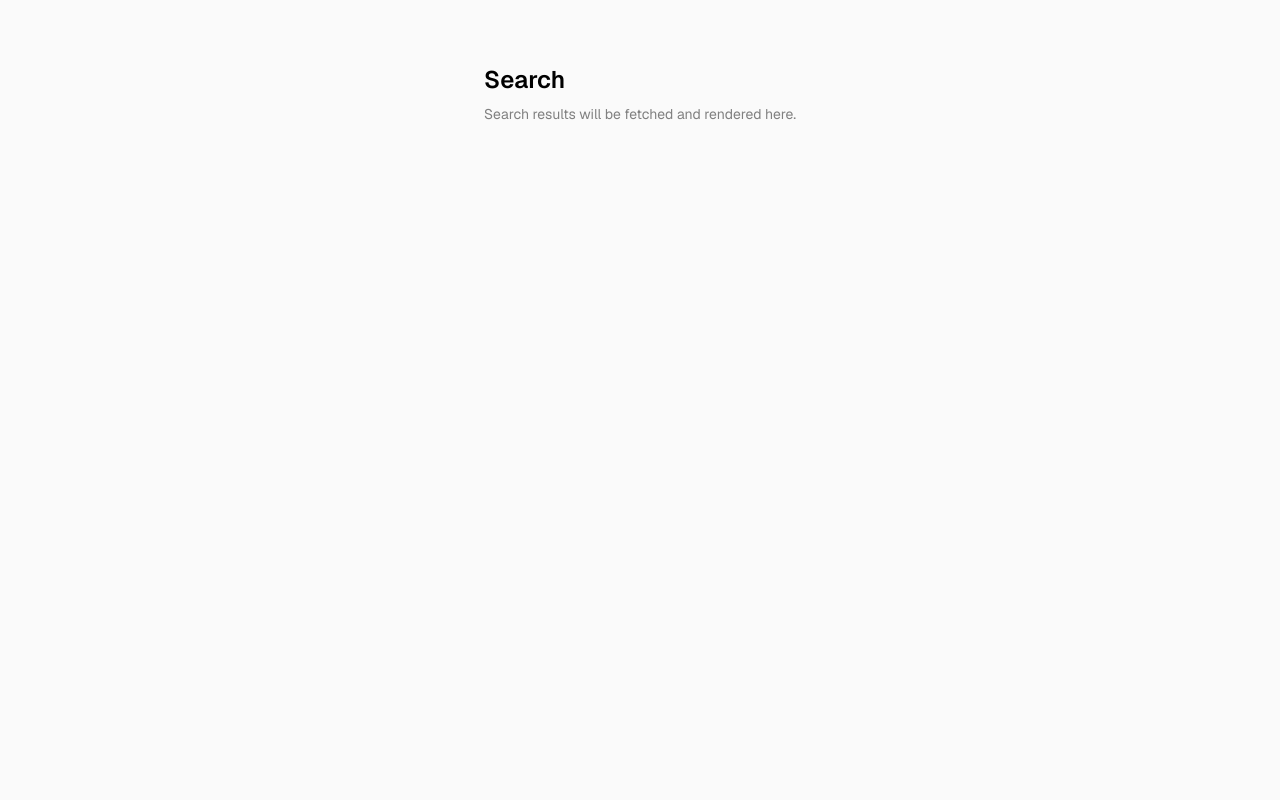
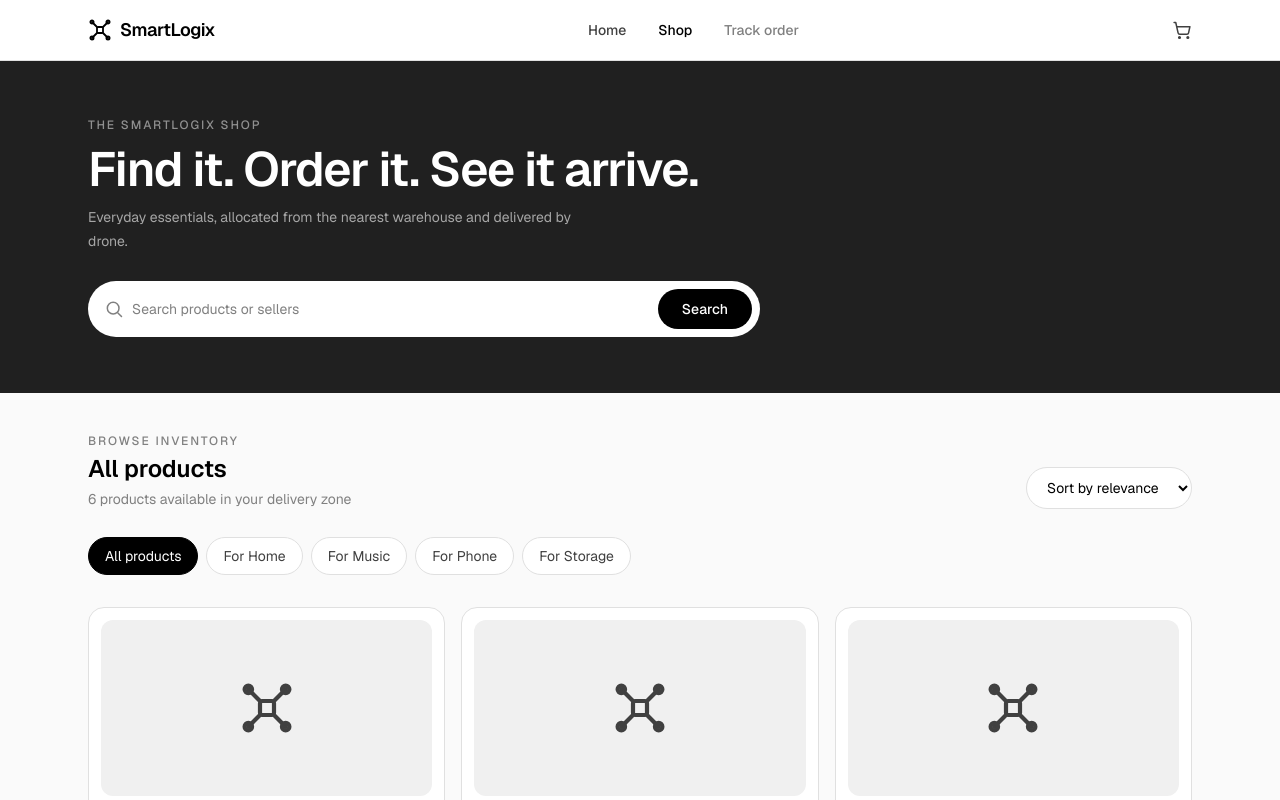
Before and after one commit to Janaka27/SmartLogix-Client, a Next.js app: page /search in a window 1280 px wide. Shown: the top 800 px of the page. Built offline with nearby package versions, Linux system fonts and the light colour scheme.

Commit message:
Search page

```diff
--- a/app/checkout/page.tsx
+++ b/app/checkout/page.tsx
@@ -61,8 +61,8 @@ function SectionCard({
   children: React.ReactNode;
 }) {
   return (
-    <section className="rounded-2xl border border-border bg-white p-6 shadow-sm">
-      <div className="flex items-center gap-3">
+    <section className="rounded-2xl border border-border bg-white p-4 shadow-sm sm:p-6">
+      <div className="flex items-start gap-3 sm:items-center">
         <div className="flex h-10 w-10 shrink-0 items-center justify-center rounded-full bg-charcoal text-white">
           {icon}
         </div>
@@ -270,7 +270,7 @@ export default function CheckoutPage() {
             </SectionCard>
           </div>
 
-          <aside className="w-full shrink-0 rounded-2xl border border-border bg-white p-6 shadow-sm lg:sticky lg:top-6 lg:w-80">
+          <aside className="w-full shrink-0 rounded-2xl border border-border bg-white p-4 shadow-sm sm:p-6 lg:sticky lg:top-6 lg:w-80">
             <h2 className="text-base font-semibold text-black">Order Summary</h2>
             <p className="mt-0.5 text-xs text-muted">{itemCount} item(s)</p>
 
--- a/app/page.tsx
+++ b/app/page.tsx
@@ -290,7 +290,7 @@ function Navbar({
   const router = useRouter();
   return (
     <header className="sticky top-0 z-30 border-b border-border bg-white/90 backdrop-blur">
-      <div className="mx-auto flex max-w-6xl items-center justify-between px-4 py-3 sm:px-6">
+      <div className="mx-auto flex max-w-6xl items-center justify-between gap-3 px-4 py-3 sm:px-6">
         <div className="flex items-center gap-2">
           <DroneIcon className="h-6 w-6 text-black" />
           <span className="text-lg font-semibold tracking-tight text-black">
@@ -303,14 +303,14 @@ function Navbar({
           <a href="#" className="hover:text-black">Track Order</a>
         </nav>
         <div className="flex items-center gap-3 sm:gap-4">
-          <button aria-label="Search" className="text-slate hover:text-black">
+          <button aria-label="Search" className="shrink-0 text-slate hover:text-black">
             <SearchIcon className="h-5 w-5" />
           </button>
 
           <button
             ref={cartButtonRef}
             aria-label="Cart"
-            className={`relative text-slate hover:text-black ${cartBump ? "animate-cart-bump" : ""}`}
+            className={`relative shrink-0 text-slate hover:text-black ${cartBump ? "animate-cart-bump" : ""}`}
           >
             <CartIcon className="h-5 w-5" />
             <span className="absolute -right-1.5 -top-1.5 flex h-4 w-4 items-center justify-center rounded-full bg-black text-[10px] text-white">
@@ -321,7 +321,7 @@ function Navbar({
           {isLoggedIn ? (
             <ProfileMenu onLogout={onLogout} />
           ) : (
-            <div className="flex items-center gap-3">
+            <div className="hidden items-center gap-3 sm:flex">
               <button
                 onClick={onSignIn}
                 className="rounded-full border border-border bg-white px-4 py-1.5 text-sm font-medium text-slate hover:text-black hover:bg-surface transition-colors"
@@ -355,7 +355,7 @@ function Hero({
         <DroneIcon className="absolute right-10 top-8 h-10 w-10 text-white/30 sm:right-24 sm:top-12" />
         <DroneIcon className="absolute left-10 bottom-10 h-6 w-6 text-white/20 sm:left-32" />
         <h1
-          className="absolute inset-0 flex select-none items-center justify-center overflow-hidden text-[5.5rem] font-extrabold leading-none text-transparent sm:text-[9rem]"
+          className="absolute inset-0 flex select-none items-center justify-center overflow-hidden text-6xl font-extrabold leading-none text-transparent sm:text-8xl md:text-[9rem]"
           style={{ WebkitTextStroke: "2px rgba(255,255,255,0.5)" }}
           aria-hidden
         >
--- a/app/search/page.tsx
+++ b/app/search/page.tsx
@@ -1,10 +1,116 @@
+"use client";
+
+import Link from "next/link";
+import { useState } from "react";
+import { CartIcon, DroneIcon, SearchIcon } from "../icons";
+
+const products = [
+  { name: "Phone Stand Sakti", category: "For Phone", price: "$29.90", eta: "18 min" },
+  { name: "Headsound Pro", category: "For Music", price: "$12.00", eta: "22 min" },
+  { name: "Adudu Cleaner", category: "For Home", price: "$29.90", eta: "35 min" },
+  { name: "CCTV Maling", category: "For Home", price: "$50.00", eta: "27 min" },
+  { name: "Stuffus Peker 32", category: "For Storage", price: "$9.90", eta: "15 min" },
+  { name: "Aer Purifier X1", category: "For Home", price: "$79.00", eta: "31 min" },
+];
+
+const categories = ["All products", "For Home", "For Music", "For Phone", "For Storage"];
+
 export default function SearchPage() {
+  const [query, setQuery] = useState("");
+  const [category, setCategory] = useState("All products");
+
+  const results = products.filter((product) => {
+    const matchesQuery = product.name.toLowerCase().includes(query.toLowerCase());
+    const matchesCategory = category === "All products" || product.category === category;
+    return matchesQuery && matchesCategory;
+  });
+
   return (
-    <div className="mx-auto max-w-6xl px-4 py-16 sm:px-6">
-      <h1 className="text-2xl font-semibold text-black">Search</h1>
-      <p className="mt-2 text-sm text-muted">
-        Search results will be fetched and rendered here.
-      </p>
-    </div>
+    <main className="min-h-screen bg-section">
+      <header className="border-b border-border bg-white">
+        <div className="mx-auto flex max-w-6xl items-center justify-between px-4 py-4 sm:px-6">
+          <Link href="/" className="flex min-w-0 items-center gap-2 text-black">
+            <DroneIcon className="h-6 w-6 shrink-0" />
+            <span className="truncate text-lg font-semibold tracking-tight">SmartLogix</span>
+          </Link>
+          <nav className="hidden items-center gap-8 text-sm font-medium text-slate md:flex">
+            <Link href="/" className="hover:text-black">Home</Link>
+            <span className="text-black">Shop</span>
+            <span className="text-muted">Track order</span>
+          </nav>
+          <Link href="/cart" aria-label="Open cart" className="shrink-0 text-slate hover:text-black">
+            <CartIcon className="h-5 w-5" />
+          </Link>
+        </div>
+      </header>
+
+      <section className="bg-charcoal text-white">
+        <div className="mx-auto max-w-6xl px-4 py-10 sm:px-6 sm:py-14">
+          <p className="text-xs font-medium uppercase tracking-[.16em] text-white/50">The SmartLogix shop</p>
+          <h1 className="mt-3 max-w-2xl text-3xl font-semibold tracking-tight sm:text-5xl">
+            Find it. Order it. See it arrive.
+          </h1>
+          <p className="mt-3 max-w-lg text-sm leading-6 text-white/60">
+            Everyday essentials, allocated from the nearest warehouse and delivered by drone.
+          </p>
+          <form className="mt-7 flex w-full max-w-2xl flex-col gap-2 rounded-2xl bg-white p-2 text-black sm:flex-row sm:items-center sm:rounded-full" onSubmit={(event) => event.preventDefault()}>
+            <div className="flex min-w-0 flex-1 items-center gap-2 px-2">
+              <SearchIcon className="h-5 w-5 shrink-0 text-muted" />
+              <input value={query} onChange={(event) => setQuery(event.target.value)} placeholder="Search products or sellers" className="min-w-0 flex-1 bg-transparent py-2 text-sm outline-none placeholder:text-muted" />
+            </div>
+            <button type="submit" className="w-full rounded-full bg-black px-6 py-2.5 text-sm font-medium text-white hover:bg-charcoal sm:w-auto">Search</button>
+          </form>
+        </div>
+      </section>
+
+      <section className="mx-auto max-w-6xl px-4 py-8 sm:px-6 sm:py-10">
+        <div className="flex flex-col gap-5 sm:flex-row sm:items-end sm:justify-between">
+          <div>
+            <p className="text-xs font-medium uppercase tracking-[.16em] text-muted">Browse inventory</p>
+            <h2 className="mt-1 text-2xl font-semibold text-black">{query ? `Results for "${query}"` : "All products"}</h2>
+            <p className="mt-1 text-sm text-muted">{results.length} products available in your delivery zone</p>
+          </div>
+          <select aria-label="Sort products" className="w-full rounded-full border border-border bg-white px-4 py-2.5 text-sm text-black outline-none sm:w-auto">
+            <option>Sort by relevance</option>
+            <option>Price: low to high</option>
+            <option>Fastest delivery</option>
+          </select>
+        </div>
+
+        <div className="scrollbar-none mt-7 flex gap-2 overflow-x-auto pb-2 [&::-webkit-scrollbar]:hidden">
+          {categories.map((item) => (
+            <button key={item} onClick={() => setCategory(item)} className={`shrink-0 rounded-full border px-4 py-2 text-sm transition-colors ${category === item ? "border-black bg-black text-white" : "border-border bg-white text-slate hover:border-black hover:text-black"}`}>
+              {item}
+            </button>
+          ))}
+        </div>
+
+        {results.length ? (
+          <div className="mt-6 grid grid-cols-1 gap-4 sm:grid-cols-2 lg:grid-cols-3">
+            {results.map((product) => (
+              <article key={product.name} className="flex min-w-0 flex-col rounded-2xl border border-border bg-white p-3">
+                <div className="flex h-40 items-center justify-center rounded-xl bg-surface sm:h-44">
+                  <DroneIcon className="h-14 w-14 text-slate" />
+                </div>
+                <div className="flex flex-1 flex-col pt-4">
+                  <div className="flex items-start justify-between gap-3">
+                    <h3 className="text-sm font-semibold text-black">{product.name}</h3>
+                    <span className="shrink-0 text-sm font-semibold text-black">{product.price}</span>
+                  </div>
+                  <p className="mt-1 text-xs text-muted">{product.category} · {product.eta} by drone</p>
+                  <button className="mt-4 w-full rounded-full bg-black py-2.5 text-xs font-medium text-white hover:bg-charcoal">Add to cart</button>
+                </div>
+              </article>
+            ))}
+          </div>
+        ) : (
+          <div className="mt-6 rounded-2xl border border-dashed border-border bg-white px-6 py-16 text-center">
+            <SearchIcon className="mx-auto h-8 w-8 text-muted" />
+            <h3 className="mt-4 text-base font-semibold text-black">No products found</h3>
+            <p className="mt-1 text-sm text-muted">Try another search or category.</p>
+          </div>
+        )}
+      </section>
+    </main>
   );
 }
```
Also changed, not shown: app/cart/page.tsx (+6 -6 lines), app/preferences/page.tsx (+5 -5 lines).
